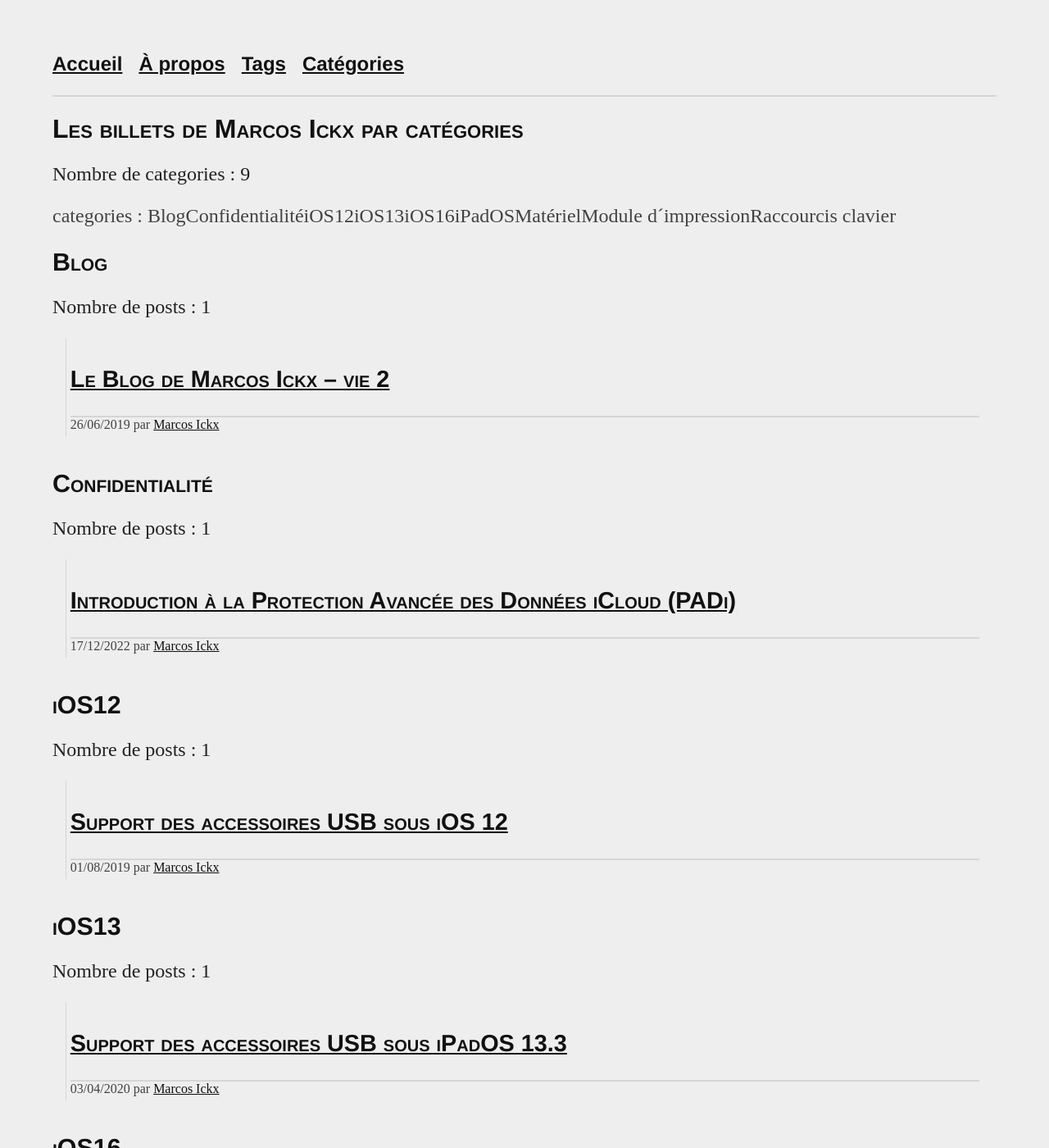
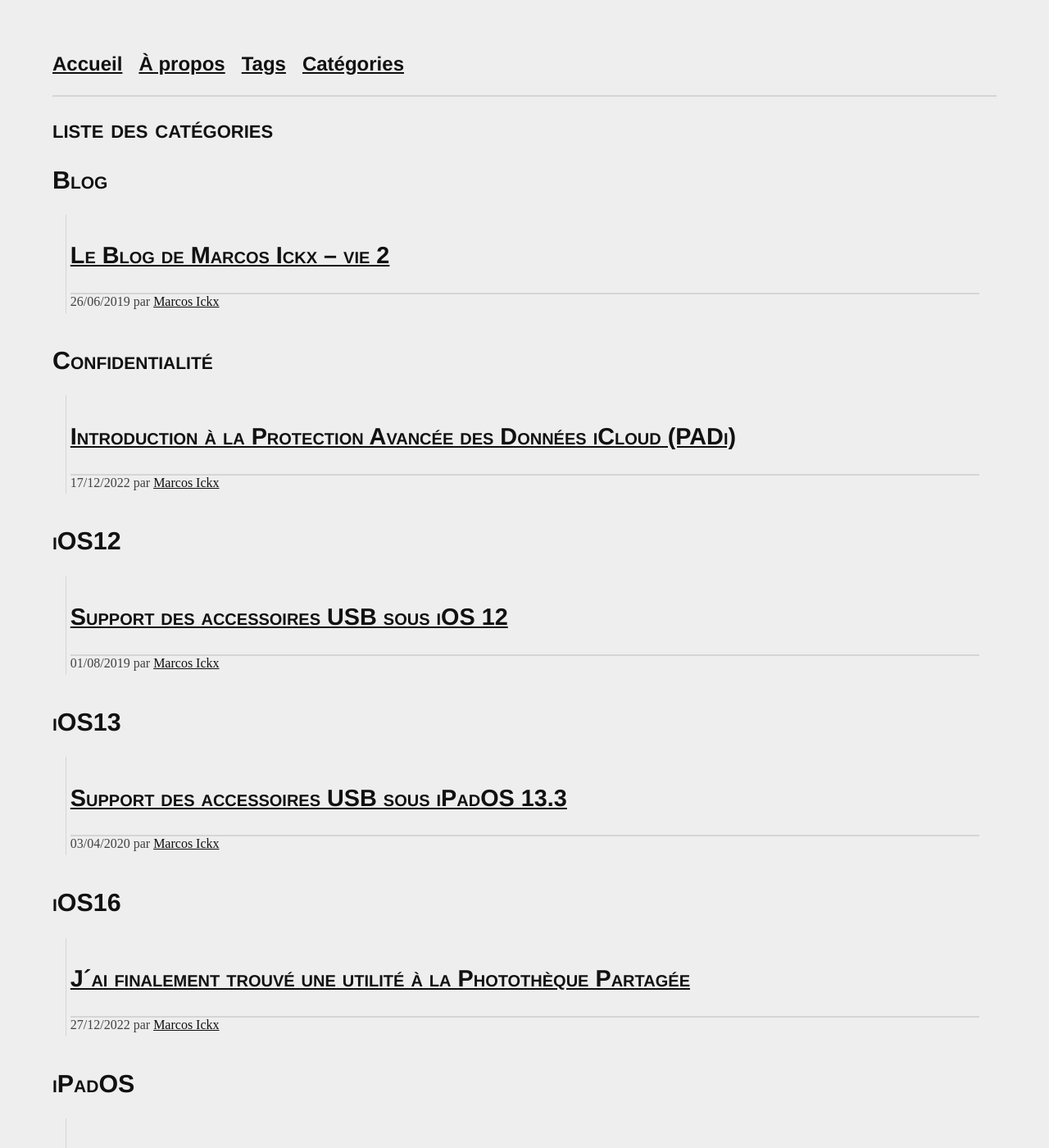
Before and after one commit to MarcosIckx/PreviewMarcosxNet, a Jekyll site: the page built from _pages/categories.md, in a window 1280 px wide and 1400 px high. Shown: the whole window at 82% size. Built offline with Jekyll 4.4.1, drawn with Linux system fonts in a browser that asks for light colours; some of the changed text lies outside the part shown.

Commit message:
Update categories.html

```diff
--- a/_layouts/categories.html
+++ b/_layouts/categories.html
@@ -1,18 +1,16 @@
 ---
 layout: default
 ---
-<h1>Les billets de Marcos Ickx par catégories</h1>
-<p>Nombre de categories : {{site.categories.size}}</p>
+<h1>{{ page.title }}</h1>
 {% assign allCategories = "" | split: ',' %}
 {% for category in site.categories %}
 {% assign allCategories = allCategories | push: category[0] %}
 {% endfor %}
 {% assign allCategories = allCategories | uniq | sort_natural %}
-categories : {{ allCategories }}
+
 {% for categoryName in allCategories %}
-  <section>
+  <section class="category">
   <h2>{{categoryName}}</h2>
-  <p>Nombre de posts : {{site.categories[categoryName].size}}</p>
   {% for entry in site.categories[categoryName] %}
      {% include entry.html %}
   {% endfor %}
```
